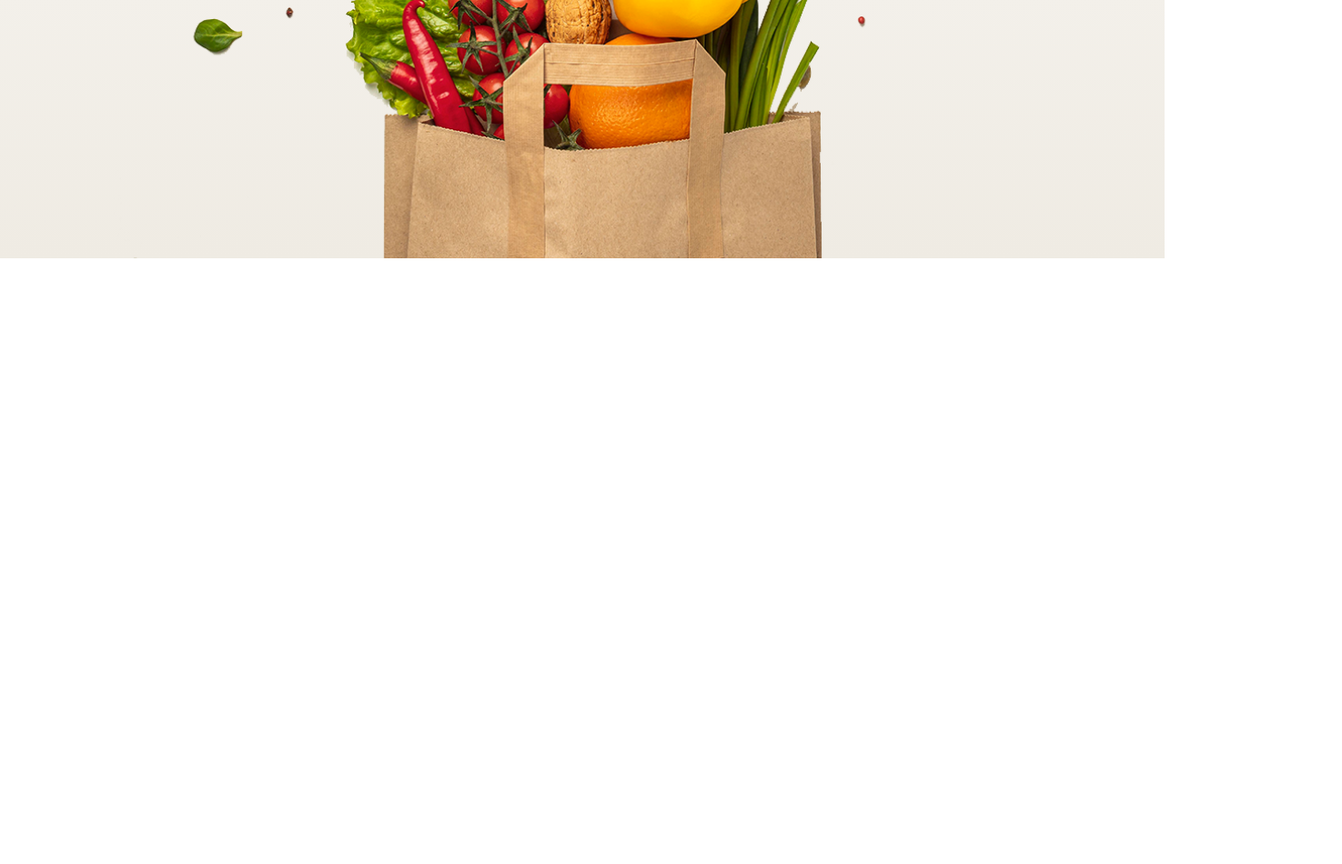
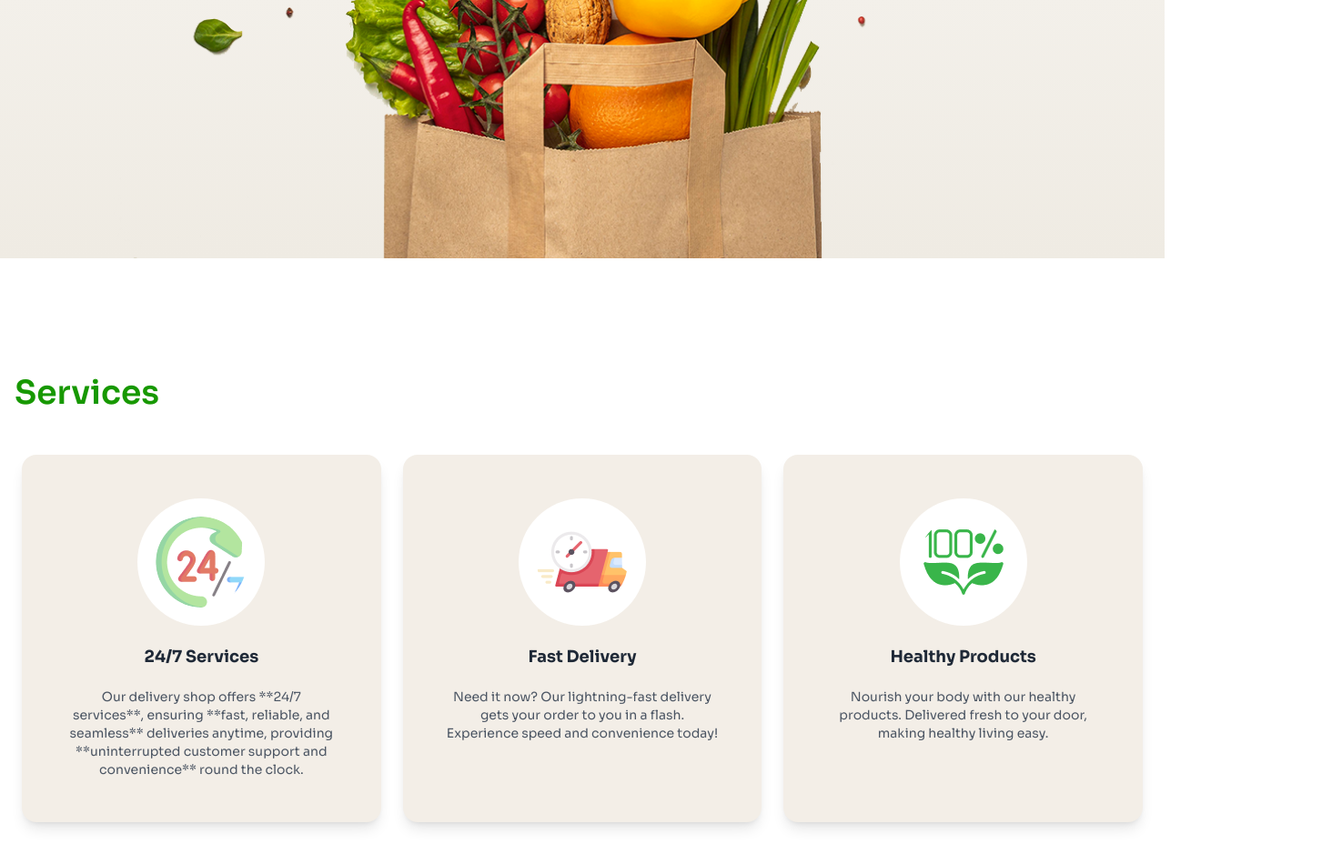
Before and after one commit to NazmushSakib/PH_Mile03_Module_16_Assignment_03_Category_002, a plain HTML site: page index.html in a window 1280 px wide. Shown: the part 894-1844 px from the top of the page at 91% size, 1475 px wide, since content can reach past the window. Before the commit the page ends 1194 px from the top, so only its background shows below. Drawn offline with nearby package versions, Linux system fonts and the light colour scheme.

Commit message:
services section is added

```diff
--- a/index.html
+++ b/index.html
@@ -44,8 +44,9 @@
       };
     </script>
   </head>
-  <body class="font-sora mx-auto">
+  <body class="font-sora">
     <!--  */ -->
+    <!--   -->
     <header class="bg-gradient-to-b from-[#FFFFFF] to-[#EFEBE3]">
       <nav class="md:container mx-auto my-4">
         <div class="navbar">
@@ -100,11 +101,11 @@
               </div>
               <ul
                 tabindex="0"
-                class="menu menu-sm dropdown-content bg-base-100 rounded-box z-[1] mt-3 w-52 p-2 shadow"
+                class="menu menu-sm dropdown-content bg-base-100 rounded-t z-[1] mt-3 w-50 p-2 shadow"
               >
-                <li><a>Product</a></li>
+                <!-- <li><a>Product</a></li>
                 <li><a>Services</a></li>
-                <li><a>Contact Us</a></li>
+                <li><a>Contact Us</a></li> -->
               </ul>
             </div>
           </div>
@@ -129,7 +130,42 @@
       </div>
       <!-- ? banner section end -->
     </header>
-    <main></main>
+    <main>
+      <!-- ? services section start -->
+      <section class="md:container mx-auto my-32">
+        <div><h1 class="text-4xl font-semibold text-primary-col pl-4 mb-12 ">Services</h1></div>
+        <!-- cards container -->
+        <div>
+          <div class="grid grid-cols-1 sm:grid-cols-2 lg:grid-cols-3 gap-6 px-6 ">
+            <!-- Card 1 -->
+            <div class="bg-[#F3EEE7] p-12 rounded-2xl shadow-lg text-center space-y-5">
+                <img src="./c2-assets/service.png" alt="24/7 Services" class="mx-auto mb-4  bg-white  rounded-full
+                 p-5">
+                <h3 class="font-bold text-lg">24/7 Services</h3>
+                <p class="text-gray-600 text-sm">Our delivery shop offers **24/7 services**, ensuring **fast, reliable, and seamless** deliveries anytime, providing **uninterrupted customer support and convenience** round the clock.</p>
+            </div>
+
+            <!-- Card 2 -->
+            <div class="bg-[#F3EEE7] p-12 rounded-2xl shadow-lg text-center space-y-5">
+              <img src="./c2-assets/delivery.png" alt="24/7 Services" class="mx-auto mb-4  bg-white  rounded-full
+               p-5">
+              <h3 class="font-bold text-lg">Fast Delivery</h3>
+              <p class="text-gray-600 text-sm">Need it now?  Our lightning-fast delivery gets your order to you in a flash.  Experience speed and convenience today!
+              </p>
+          </div>
+
+            <!-- Card 3 -->
+            <div class="bg-[#F3EEE7] p-12 rounded-2xl shadow-lg text-center space-y-5">
+              <img src="./c2-assets/healthy.png" alt="24/7 Services" class="mx-auto mb-4  bg-white  rounded-full
+               p-5">
+              <h3 class="font-bold text-lg">Healthy Products</h3>
+              <p class="text-gray-600 text-sm">Nourish your body with our healthy products.  Delivered fresh to your door, making healthy living easy.</p>
+          </div>
+        </div>
+        </div>
+      </section>
+      <!-- ? services section end -->
+    </main>
     <footer></footer>
   </body>
 </html>
```
